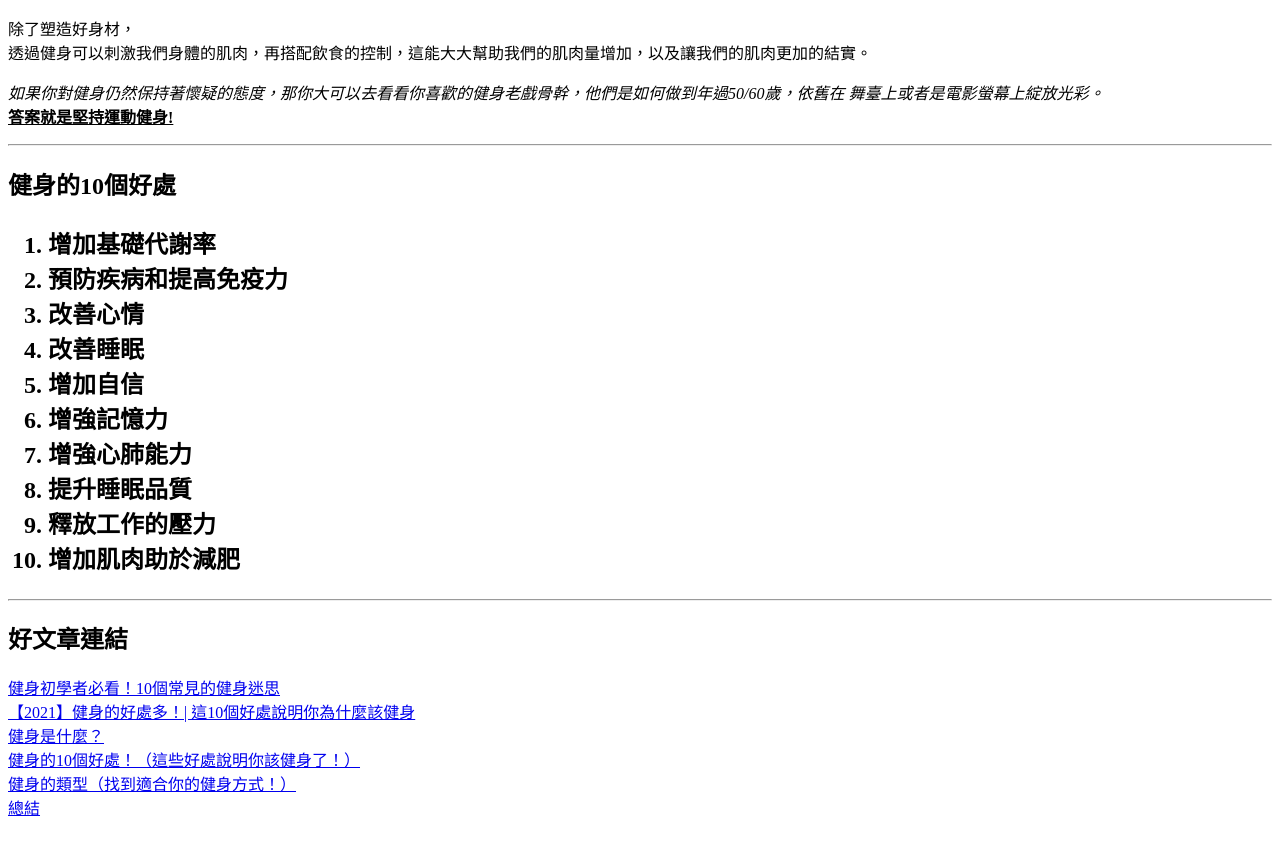
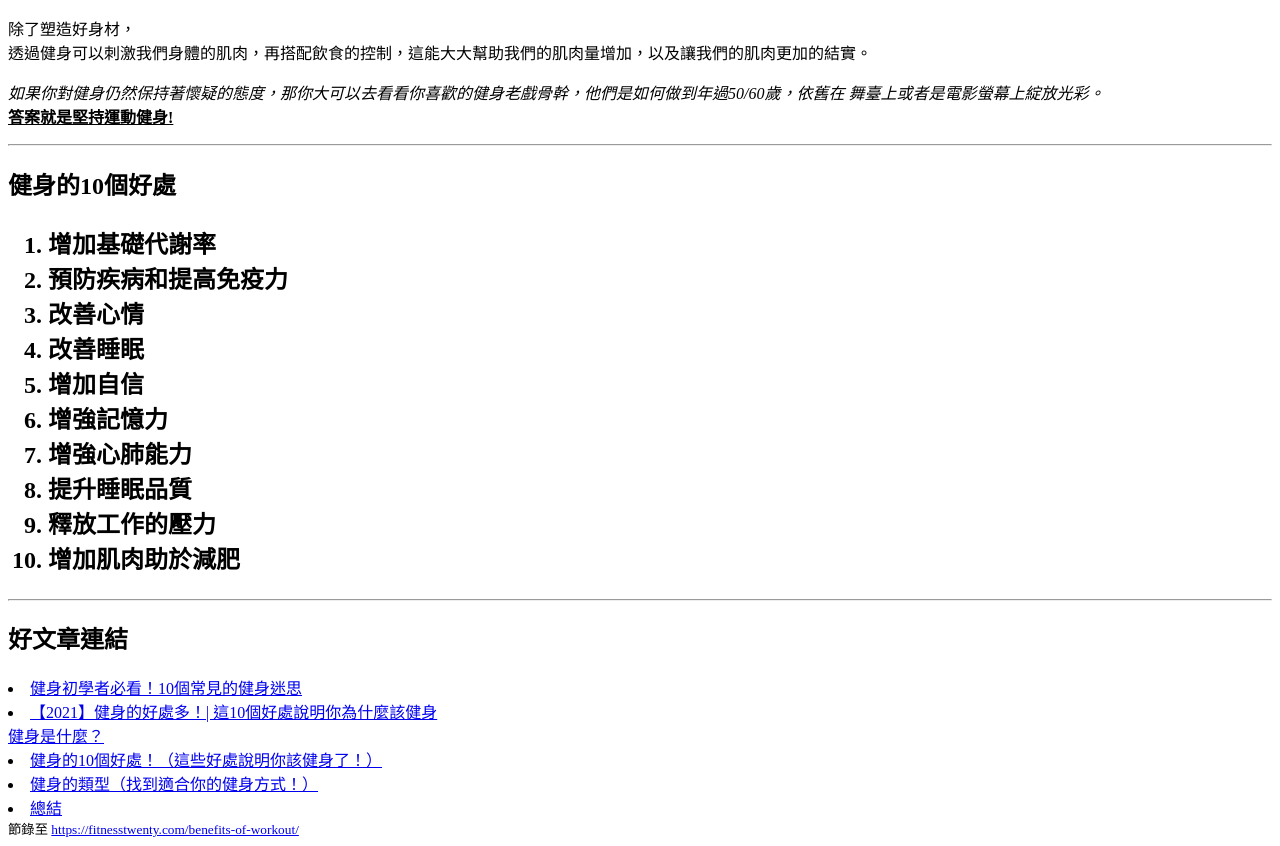
Before and after one commit to ichbinhan/gym-html, a plain HTML site: page index.html in a window 1280 px wide. Shown: the part 146-992 px from the top of the page. Drawn offline with Linux system fonts and the light colour scheme.

Commit message:
完成超連結與10個好處

```diff
--- a/index.html
+++ b/index.html
@@ -38,32 +38,42 @@
             </ol>
             <hr>
             <h2>好文章連結</h2>
-            <a href="https://www.fe-amart.com.tw/index.php/life-style/life-info/secret-recipe/hero-6" target="_blank">
+            <li>
+                <a href="https://www.fe-amart.com.tw/index.php/life-style/life-info/secret-recipe/hero-6"
+                    target="_blank">
                     健身初學者必看！10個常見的健身迷思
                 </a>
-            <br>
+            </li>
+            <li>
                 <a href="https://fitnesstwenty.com/benefits-of-workout/" target="_blank">
                     【2021】健身的好處多！| 這10個好處說明你為什麼該健身
                 </a>
-            <br>
+            </li>
             <a href="https://fitnesstwenty.com/benefits-of-workout/#%E5%81%A5%E8%BA%AB%E6%98%AF%E4%BB%80%E9%BA%BC%EF%BC%9F"
                 target="_blank">
                 健身是什麼？
             </a>
-            <br>
+            <li>
                 <a href="https://fitnesstwenty.com/benefits-of-workout/#%E5%81%A5%E8%BA%AB%E7%9A%8410%E5%80%8B%E5%A5%BD%E8%99%95%EF%BC%81%EF%BC%88%E9%80%99%E4%BA%9B%E5%A5%BD%E8%99%95%E8%AA%AA%E6%98%8E%E4%BD%A0%E8%A9%B2%E5%81%A5%E8%BA%AB%E4%BA%86%EF%BC%81%EF%BC%89"
                     target="_blank">
                     健身的10個好處！（這些好處說明你該健身了！）
                 </a>
-            <br>
+            </li>
+            <li>
                 <a target="_blank"
                     href="https://fitnesstwenty.com/benefits-of-workout/#%E5%81%A5%E8%BA%AB%E7%9A%84%E9%A1%9E%E5%9E%8B%EF%BC%88%E6%89%BE%E5%88%B0%E9%81%A9%E5%90%88%E4%BD%A0%E7%9A%84%E5%81%A5%E8%BA%AB%E6%96%B9%E5%BC%8F%EF%BC%81%EF%BC%89">
                     健身的類型（找到適合你的健身方式！）
                 </a>
-            <br>
+            </li>
+            <li>
                 <a target="_blank" href="https://fitnesstwenty.com/benefits-of-workout/#%E7%B8%BD%E7%B5%90">
                     總結
                 </a>
+            </li>
+            <small>節錄至
+                <a target="_blank" href="https://fitnesstwenty.com/benefits-of-workout/">
+                    https://fitnesstwenty.com/benefits-of-workout/</a>
+            </small>
 </body>
 
 </html>
```
Lines whose indentation alone changed are shown as unchanged.
